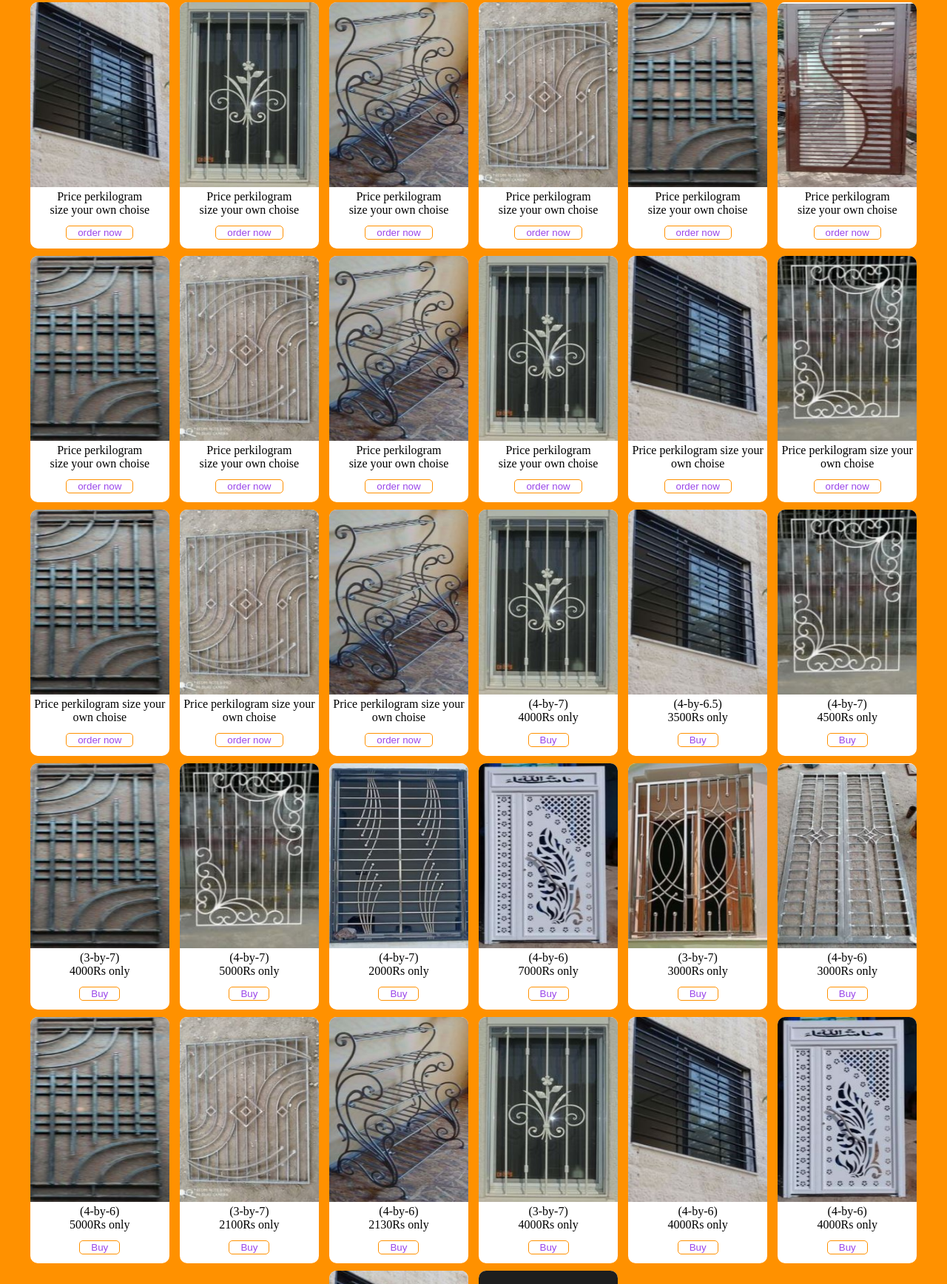
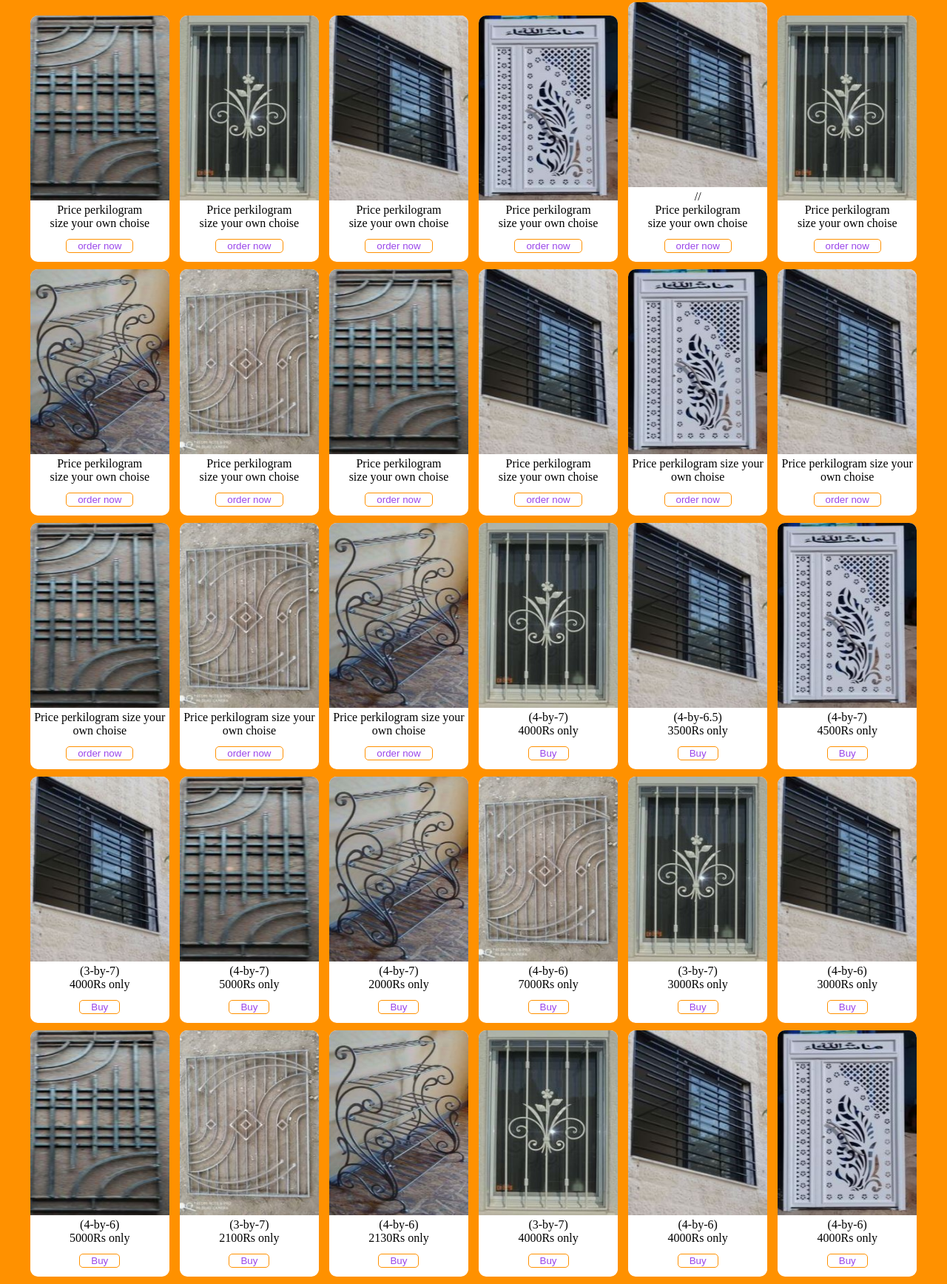
Before and after one commit to Tayyab054/Old-and-new-window-retailer-website-html-Css, a plain HTML site: page index.html in a window 1280 px wide. Shown: the part 61-1797 px from the top of the page at 74% size. Drawn offline with Linux system fonts and the light colour scheme.

Commit message:
basic setting

```diff
--- a/index.html
+++ b/index.html
@@ -135,10 +135,10 @@
 <body>
     <!---serchbar-->
     <div id="search">
-        <a href="https://www.daraz.pk/#?" target="blank"><i class="fa-solid fa-door-open"></i>Old & New Door Window shope</a>
-        <a href="assets/about.html">About</a>
+        <a href="index.html" target="blank"><i class="fa-solid fa-door-open"></i>Old & New Door Window shope</a>
+        <a href="about.html">About</a>
 
-        <a href="assets/about.html">Contact</a>
+        <a href="about.html">Contact</a>
         <input type="text" placeholder="Search..">
         <a href="#shoping"><i style="color: rgb(84, 84, 85);" class="fa-solid fa-cart-shopping"></i></a>
     </div>
@@ -148,7 +148,7 @@
         <!---cards-->
         <div id="card">
             <div id="image">
-                <img src="assets/26.jpg" alt="eror">
+                <img src="assets/30.jpg" alt="eror">
                 <div id="des">
                     <P>Price perkilogram </P>
                     <p>size your own choise</p>
@@ -174,6 +174,54 @@
         <!---cards-->
         <div id="card">
             <div id="image">
+                <img src="assets/26.jpg" alt="eror">
+                <div id="des">
+                    <P>Price perkilogram</P>
+                    <p>size your own choise</p>
+                    <button><a>order now</a></button>
+                </div>
+            </div>
+        </div>
+        <!---cards-->
+        <!---cards-->
+        <div id="card">
+            <div id="image">
+                <img src="assets/23.jpg" alt="error">
+                <div id="des">
+                    <P>Price perkilogram</P>
+                    <p>size your own choise</p>
+                    <button><a>order now</a></button>
+                </div>
+            </div>
+        </div>
+        <!---cards-->
+        <!---cards-->
+        <div id="card">
+            <div id="image">
+                <img src="assets/26.jpg" alt="eror">//
+                <div id="des">
+                    <P>Price perkilogram</P>
+                    <p>size your own choise</p>
+                    <button><a>order now</a></button>
+                </div>
+            </div>
+        </div>
+        <!---cards-->
+        <!---cards-->
+        <div id="card">
+            <div id="image">
+                <img src="assets/27.jpg" alt="eror">
+                <div id="des">
+                    <P>Price perkilogram</P>
+                    <p>size your own choise</p>
+                    <button><a>order now</a></button>
+                </div>
+            </div>
+        </div>
+        <!---cards-->
+        <!---cards-->
+        <div id="card">
+            <div id="image">
                 <img src="assets/28.jpg" alt="eror">
                 <div id="des">
                     <P>Price perkilogram</P>
@@ -186,7 +234,7 @@
         <!---cards-->
         <div id="card">
             <div id="image">
-                <img src="assets/29.jpg" alt="error">
+                <img src="assets/29.jpg" alt="eror">
                 <div id="des">
                     <P>Price perkilogram</P>
                     <p>size your own choise</p>
@@ -210,7 +258,7 @@
         <!---cards-->
         <div id="card">
             <div id="image">
-                <img src="assets/18.jpg" alt="eror">
+                <img src="assets/26.jpg" alt="eror">
                 <div id="des">
                     <P>Price perkilogram</P>
                     <p>size your own choise</p>
@@ -222,55 +270,7 @@
         <!---cards-->
         <div id="card">
             <div id="image">
-                <img src="assets/30.jpg" alt="eror">
-                <div id="des">
-                    <P>Price perkilogram</P>
-                    <p>size your own choise</p>
-                    <button><a>order now</a></button>
-                </div>
-            </div>
-        </div>
-        <!---cards-->
-        <!---cards-->
-        <div id="card">
-            <div id="image">
-                <img src="assets/29.jpg" alt="eror">
-                <div id="des">
-                    <P>Price perkilogram</P>
-                    <p>size your own choise</p>
-                    <button><a>order now</a></button>
-                </div>
-            </div>
-        </div>
-        <!---cards-->
-        <!---cards-->
-        <div id="card">
-            <div id="image">
-                <img src="assets/28.jpg" alt="eror">
-                <div id="des">
-                    <P>Price perkilogram</P>
-                    <p>size your own choise</p>
-                    <button><a>order now</a></button>
-                </div>
-            </div>
-        </div>
-        <!---cards-->
-        <!---cards-->
-        <div id="card">
-            <div id="image">
-                <img src="assets/27.jpg" alt="eror">
-                <div id="des">
-                    <P>Price perkilogram</P>
-                    <p>size your own choise</p>
-                    <button><a>order now</a></button>
-                </div>
-            </div>
-        </div>
-        <!---cards-->
-        <!---cards-->
-        <div id="card">
-            <div id="image">
-                <img src="assets/26.jpg" alt="eror">
+                <img src="assets/23.jpg" alt="eror">
                 <div id="des">
                     <P>Price perkilogram size your own choise</P>
                     <button><a>order now</a></button>
@@ -281,7 +281,7 @@
         <!---cards-->
         <div id="card">
             <div id="image">
-                <img src="assets/25.jpg" alt="eror">
+                <img src="assets/26.jpg" alt="eror">
                 <div id="des">
                     <P>Price perkilogram size your own choise</P>
                     <button><a>order now</a></button>
@@ -349,7 +349,7 @@
         <!---cards-->
         <div id="card">
             <div id="image">
-                <img src="assets/25.JPG" alt="eror">
+                <img src="assets/23.JPG" alt="eror">
                 <div id="des">
                     <P>(4-by-7)</P>
                     <p>4500Rs only</p>
@@ -361,7 +361,7 @@
         <!---cards-->
         <div id="card">
             <div id="image">
-                <img src="assets/30.JPG" alt="eror">
+                <img src="assets/26.JPG" alt="eror">
                 <div id="des">
                     <P>(3-by-7)</P>
                     <p>4000Rs only</p>
@@ -373,7 +373,7 @@
         <!---cards-->
         <div id="card">
             <div id="image">
-                <img src="assets/25.JPG" alt="eror">
+                <img src="assets/30.JPG" alt="eror">
                 <div id="des">
                     <P>(4-by-7)</P>
                     <p>5000Rs only</p>
@@ -385,7 +385,7 @@
         <!---cards-->
         <div id="card">
             <div id="image">
-                <img src="assets/24.JPG" alt="eror">
+                <img src="assets/28.JPG" alt="eror">
                 <div id="des">
                     <P>(4-by-7)</P>
                     <p>2000Rs only</p>
@@ -397,7 +397,7 @@
         <!---cards-->
         <div id="card">
             <div id="image">
-                <img src="assets/23.JPG" alt="eror">
+                <img src="assets/29.JPG" alt="eror">
                 <div id="des">
                     <P>(4-by-6)</p>
                     <p>7000Rs only</p>
@@ -409,7 +409,7 @@
         <!---cards-->
         <div id="card">
             <div id="image">
-                <img src="assets/22.JPG" alt="eror">
+                <img src="assets/27.JPG" alt="eror">
                 <div id="des">
                     <P>(3-by-7)</P>
                     <p>3000Rs only</p>
@@ -421,7 +421,7 @@
         <!---cards-->
         <div id="card">
             <div id="image">
-                <img src="assets/21.JPG" alt="eror">
+                <img src="assets/26.JPG" alt="eror">
                 <div id="des">
                     <P>(4-by-6)</P>
                     <p>3000Rs only</p>
@@ -530,7 +530,7 @@
     </div>
     <div id="button">
        <a href="index.html"><button>1</button></a>
-       <a href="assets/about.html"><button>Next</button></a>
+       <a href="about.html"><button>Next</button></a>
 
     </div>
 </body>
```
Also changed, not shown: about.html (renamed from assets/about.html).
